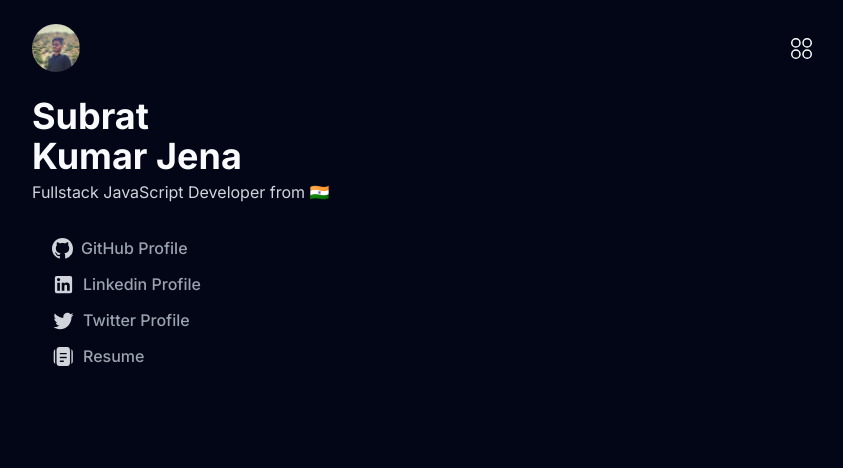
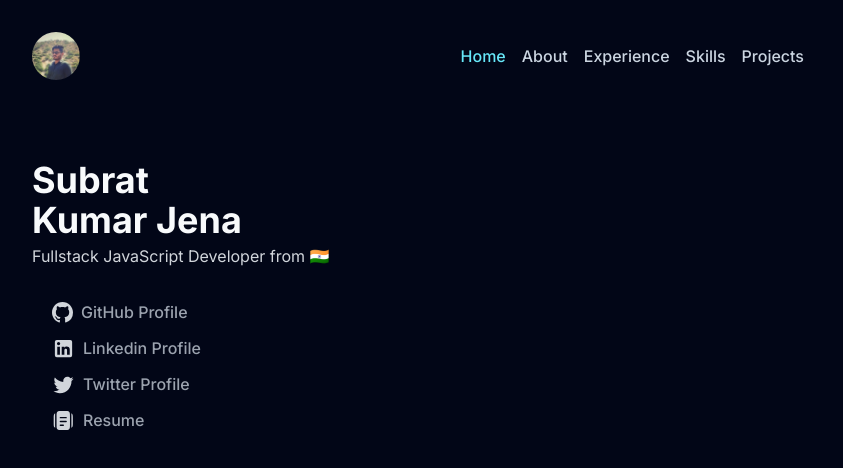
Before and after one commit to subrat611/portfolio-website, a Next.js app: page / in a window 1280 px wide. Shown: the top 468 px of the page, without its empty margins (218-1061 px from the left). Built offline with nearby package versions, Linux system fonts and the light colour scheme.

Commit message:
style: header styling

```diff
--- a/components/Header/Header.js
+++ b/components/Header/Header.js
@@ -25,8 +25,8 @@ const Header = () => {
   return (
     <div>
       <header
-        className={`w-11/12 max-w-[780px] mx-auto pt-8 px-4 flex justify-between items-center md:py-6 md:px-0 ${
-          !showMobNav ? "pb-20" : "pb-0"
+        className={`w-11/12 max-w-[780px] mx-auto pt-8 px-4 flex justify-between items-center md:pb-20 md:px-0 ${
+          !showMobNav ? "pb-16" : "pb-0"
         }`}
       >
         <img
@@ -34,12 +34,30 @@ const Header = () => {
           alt="profile-image"
           className="rounded-full w-[48px] h-[48px]"
         />
-        <div className="cursor-pointer" onClick={handleShowMobNav}>
+        <div
+          className="cursor-pointer block sm:hidden"
+          onClick={handleShowMobNav}
+        >
           <IconBuddyMenuIcon />
         </div>
+        <ul className="text-lime-100 hidden sm:flex">
+          {navItem.map((item, i) => (
+            <li
+              key={i}
+              className={`mx-2 font-medium hover:text-cyan-300 hover:border-slate-200 cursor-pointer ${
+                router.route === item.route
+                  ? "border-slate-200 text-cyan-300"
+                  : "text-slate-300 border-gray-500"
+              }`}
+              onClick={() => handleNavigation(item.route)}
+            >
+              {item.name}
+            </li>
+          ))}
+        </ul>
       </header>
       {showMobNav && (
-        <div className="overflow-x-scroll relative h-28 scrollbar">
+        <div className="overflow-x-scroll relative h-28 scrollbar sm:hidden">
           <ul className="text-lime-100 absolute top-9 left-8 flex">
             {navItem.map((item, i) => (
               <li
```
